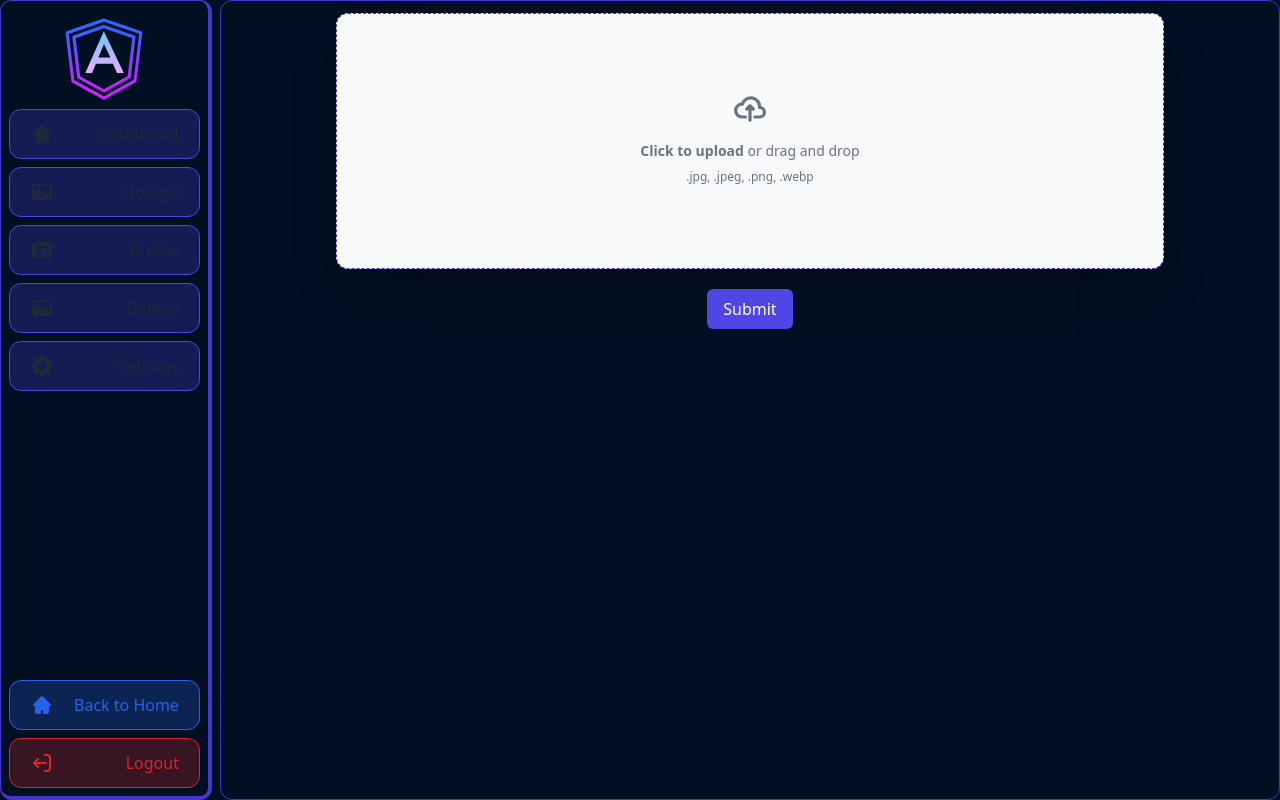
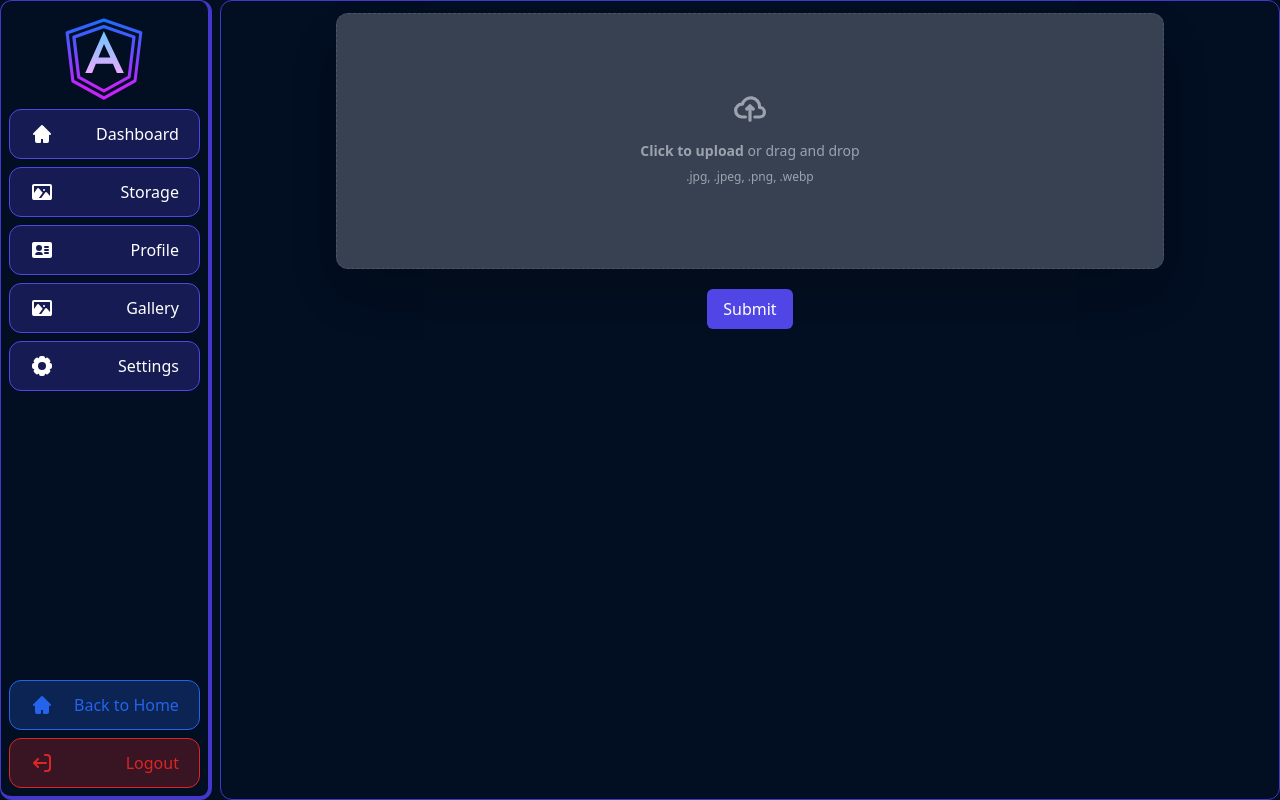
Before and after one commit to KEVIN-117/angular-sis414, an Angular app: page /dashboard/storage in a window 1280 px wide. Built offline with nearby package versions, Linux system fonts and the light colour scheme.

Commit message:
auth-angular clase 1

```diff
--- a/src/app/app.component.html
+++ b/src/app/app.component.html
@@ -1 +1,3 @@
-<router-outlet></router-outlet>
+<section class="dark">
+  <router-outlet></router-outlet>
+</section>
--- a/src/app/pages/dashboard/profile/profile.component.ts
+++ b/src/app/pages/dashboard/profile/profile.component.ts
@@ -16,6 +16,5 @@ export default class ProfileComponent {
 
   ngOnInit() {
     this.userInstance = new UserSchema('alguien@example.com', 'Alguien', 'https://firebasestorage.googleapis.com/v0/b/auth-example-9a434.appspot.com/o/uploads%2FCiberamenazas%20y%20Tendencias%202019%20»%20Un%20mundo%20complejo.jpg?alt=media&token=695a38fc-f671-4639-8890-a6afbe7a1b97', true, '123456789', 'google.com')
-    console.log(this.userInstance)
   }
 }
--- a/src/app/shared/main/main.component.html
+++ b/src/app/shared/main/main.component.html
@@ -19,7 +19,7 @@
       </div>
     </div>
     <div class="text-center">
-      <h1 class="text-4xl font-bold tracking-tight text-gray-900 sm:text-6xl">
+      <h1 class="text-4xl font-bold tracking-tight text-gray-900 dark:text-slate-500 sm:text-6xl">
         Data to enrich your online business
       </h1>
       <p class="mt-6 text-lg leading-8 text-gray-600">
@@ -34,7 +34,7 @@
         >
           Get started
         </a>
-        <a href="#" class="text-sm font-semibold leading-6 text-gray-900">
+        <a href="#" class="text-sm font-semibold leading-6 text-gray-900 dark:text-slate-500">
           Learn more <span aria-hidden="true">→</span>
         </a>
       </div>
@@ -174,7 +174,7 @@
           <div class="relative mt-8 flex items-center gap-x-4">
             <img [src]="post.author.imageUrl" alt="" class="h-10 w-10 rounded-full bg-gray-50"/>
             <div class="text-sm leading-6">
-              <p class="font-semibold text-gray-900">
+              <p class="font-semibold text-sky-600">
                 <a [href]="post.author.href">
                   <span class="absolute inset-0"></span>
                   {{ post.author.name }}
--- a/tailwind.config.js
+++ b/tailwind.config.js
@@ -3,6 +3,7 @@ module.exports = {
   content: [
     "./src/**/*.{html,ts}",
   ],
+  darkMode: 'class',
   theme: {
     extend: {},
   },
```
